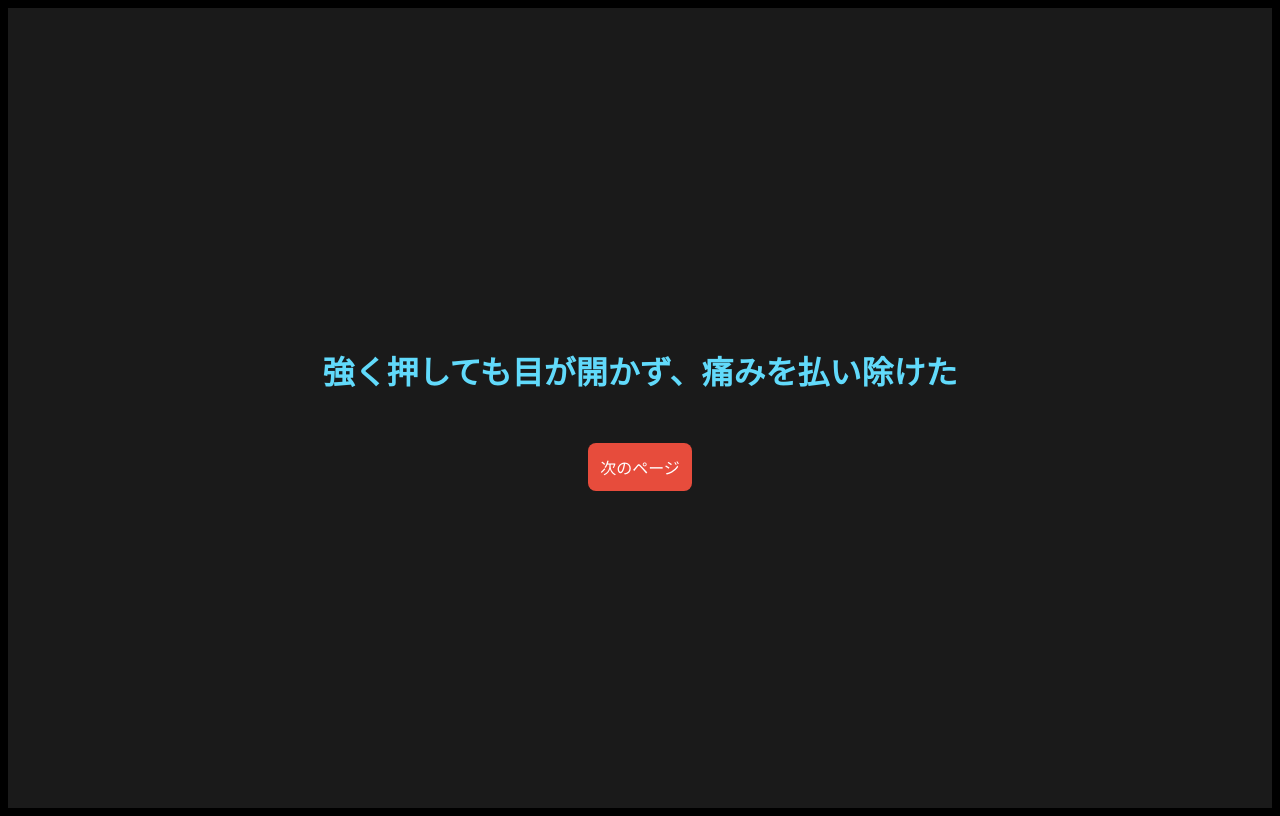
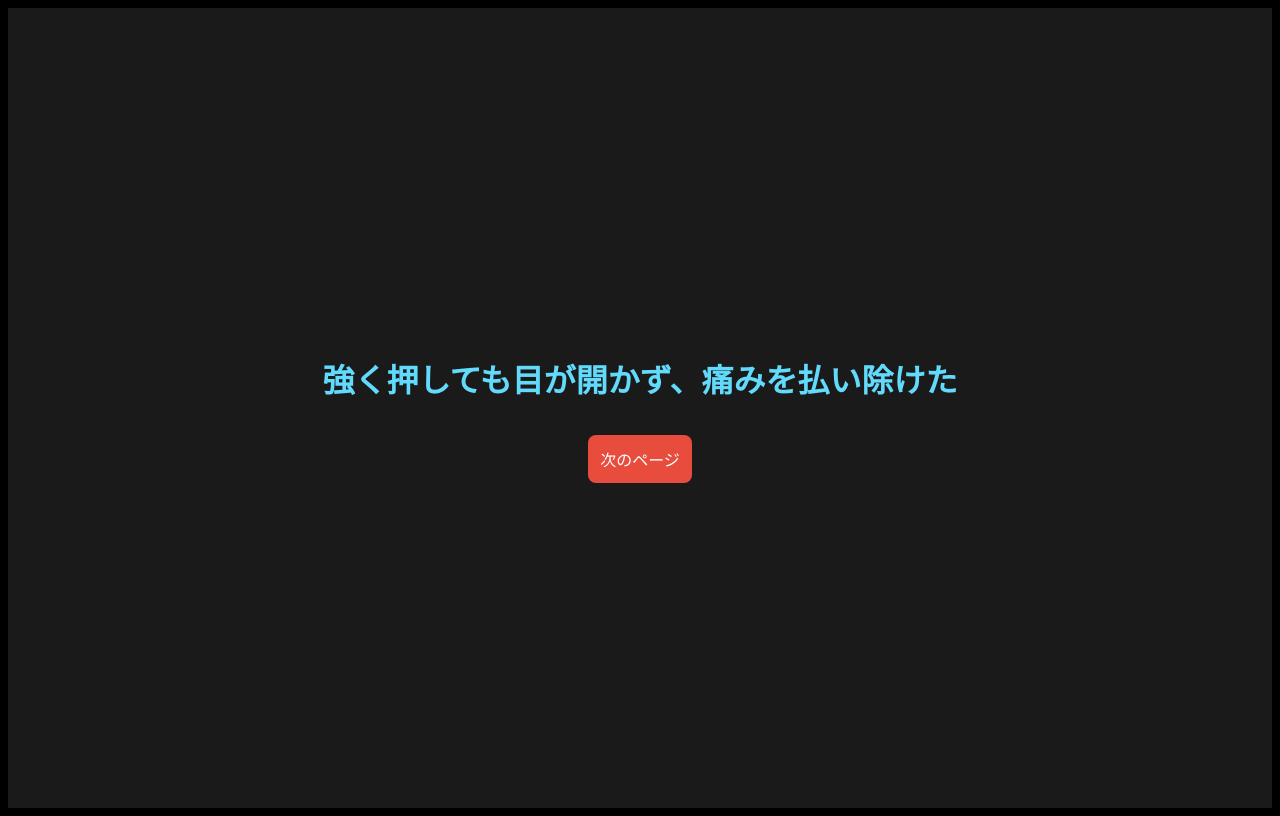
Before and after one commit to shunichfukui/critical-care, a Next.js app: page /shakeAndCloseEye in a window 1280 px wide. Built offline with nearby package versions, Linux system fonts and the light colour scheme.

Commit message:
fix: styles

```diff
--- a/src/app/page.module.css
+++ b/src/app/page.module.css
@@ -20,7 +20,7 @@
 .title {
   color: #61dafb;
   font-size: 2rem;
-  margin-bottom: 2rem;
+  margin-bottom: 1rem;
   font-family: 'Segoe UI', Tahoma, Geneva, Verdana, sans-serif;
 }
 
```
